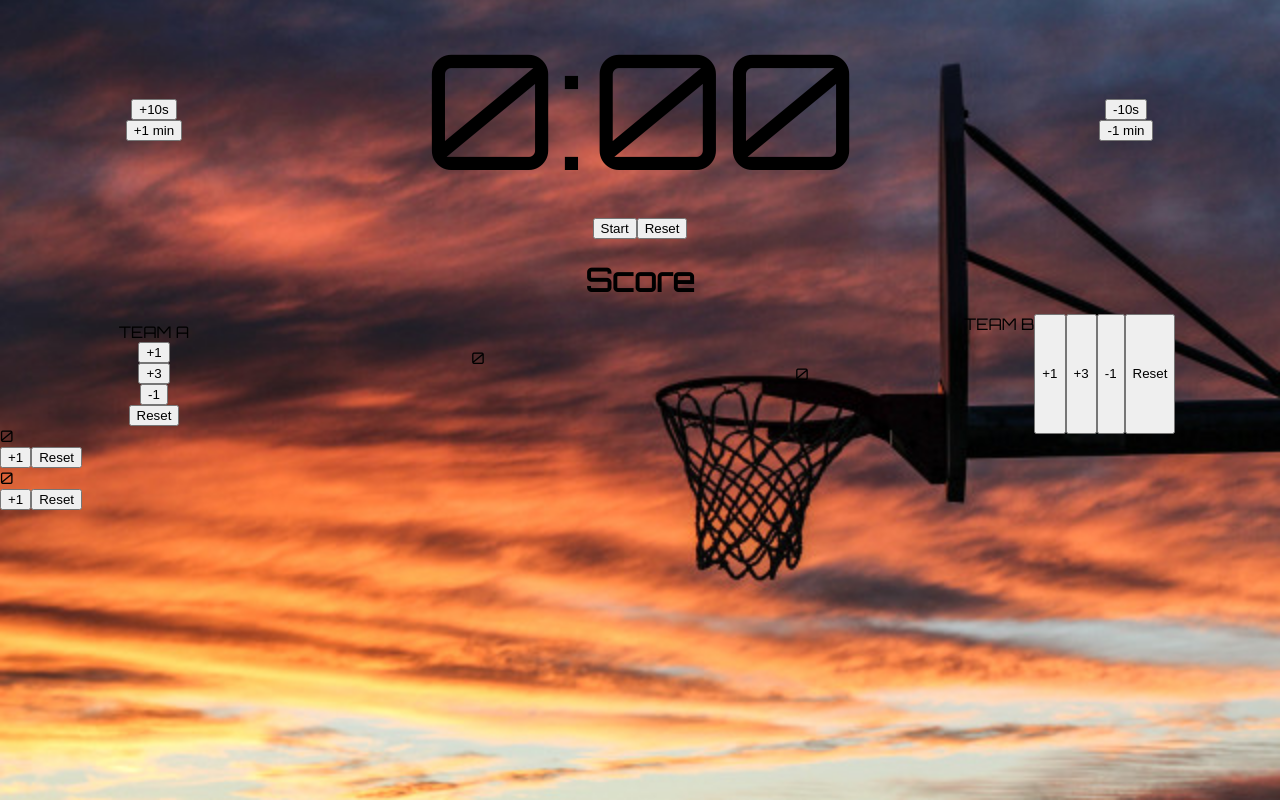
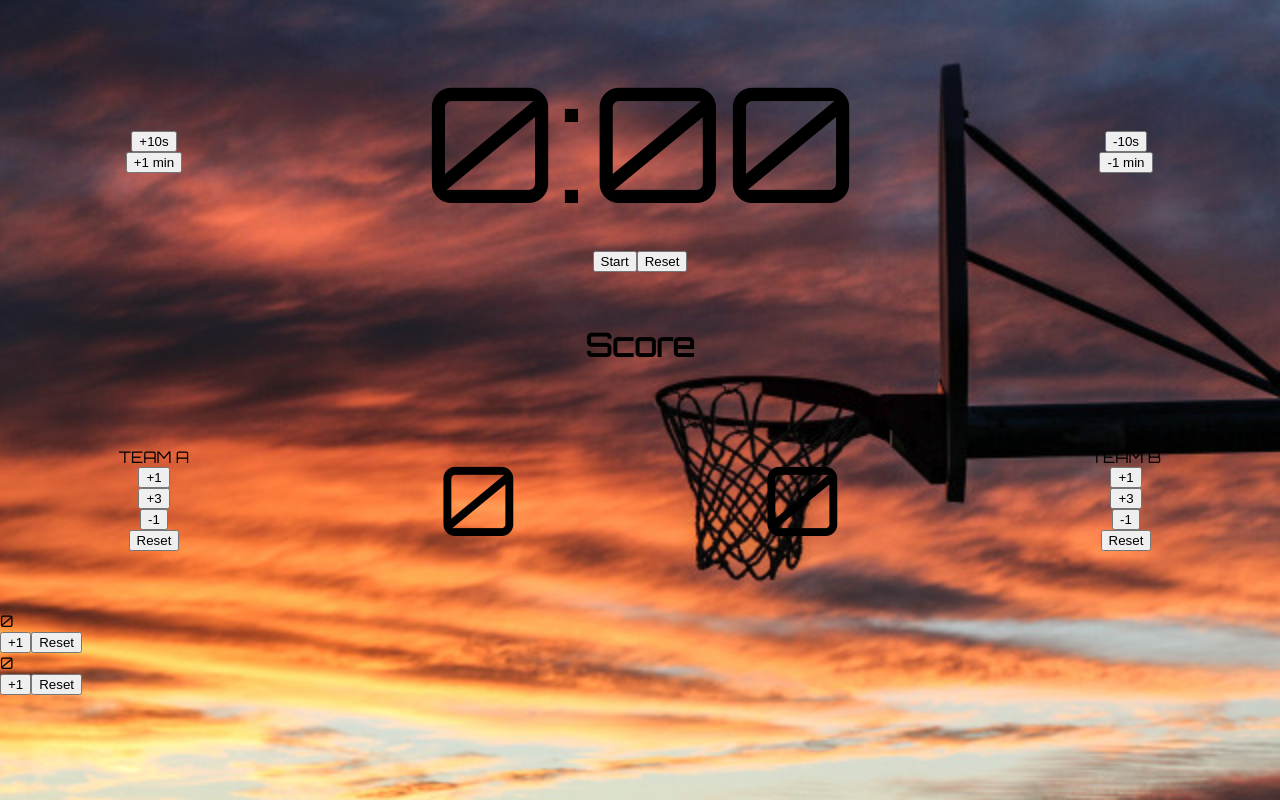
Before and after one commit to lroberts77/Tdd-react-practice, a React (Create React App) app: page / in a window 1280 px wide. Built offline with nearby package versions, Linux system fonts and the light colour scheme.

Commit message:
added failing test to render a div for title fouls for team a

```diff
--- a/src/Counter.js
+++ b/src/Counter.js
@@ -66,7 +66,7 @@ export default function Counter() {
   return(
 
     <div>
-      <Grid container spacing={2}>
+      <Grid className="timer-container" container spacing={2}>
         <Grid item xs={3}
           container
           direction="column"
@@ -115,7 +115,7 @@ export default function Counter() {
       <Grid item xs={12}>
         <h1 id="score">Score</h1>
       </Grid>
-      <Grid container spacing={2}>
+      <Grid className="score-container" container spacing={2}>
         <Grid item xs={3}
             container
             direction="column"
@@ -141,20 +141,26 @@ export default function Counter() {
             alignItems="center">
           <div id="counter-valueb">{counterb}</div>
           </Grid>
-
+          <Grid item xs={3}
+            container
+            direction="column"
+            justify="center"
+            alignItems="center">
           <div id="team-b">TEAM B</div>
-
           <button id="increment-btnb" onClick={() => setcounterb( counterb + 1 )}>+1</button>
           <button id="increment3-btnb" onClick={() => setcounterb( counterb + 3 )}>+3</button>
           <button id="decrement-btnb" onClick={() => setcounterb( counterb - 1 )}>-1</button>
           <button id="reset-btnb" onClick={() => setcounterb( counterb = 0 )}>Reset</button>
+          </Grid>
         </Grid>
+        <Grid className="fouls-container" >
           <div id="fouls-b">{foulsb}</div>
           <button id="foulsplus1-btnb" onClick={() => setfoulsb( foulsb + 1)}>+1</button>
           <button id="fouls-btnb" onClick={() => setfoulsb( foulsb = 0 )}>Reset</button>
           <div id="fouls-a">{foulsa}</div>
           <button id="foulsplus1-btna" onClick={() => setfoulsa( foulsa + 1)}>+1</button>
           <button id="fouls-btna" onClick={() => setfoulsa( foulsa = 0 )}>Reset</button>
+          </Grid>
     </div>
 
   )
--- a/src/counter.css
+++ b/src/counter.css
@@ -5,16 +5,25 @@
   font-family: Orbitron;
 }
 
+.timer-container {
+  height: 40vh;
+}
+
+.score-container {
+  height: 30vh;
+}
+
+.fouls-container {
+  height: 20%;
+}
+
 #score {
   text-align: center;
 }
 
-#counter-valuea {
-  height: 50%;
-}
-
 #counter-valuea, #counter-valueb {
   font-family: Orbitron;
+  font-size: 6rem;
 }
 
 #fouls-a, #fouls-b {
```
Also changed, not shown: 1 other file (tests, documents, lock files or other folders).
